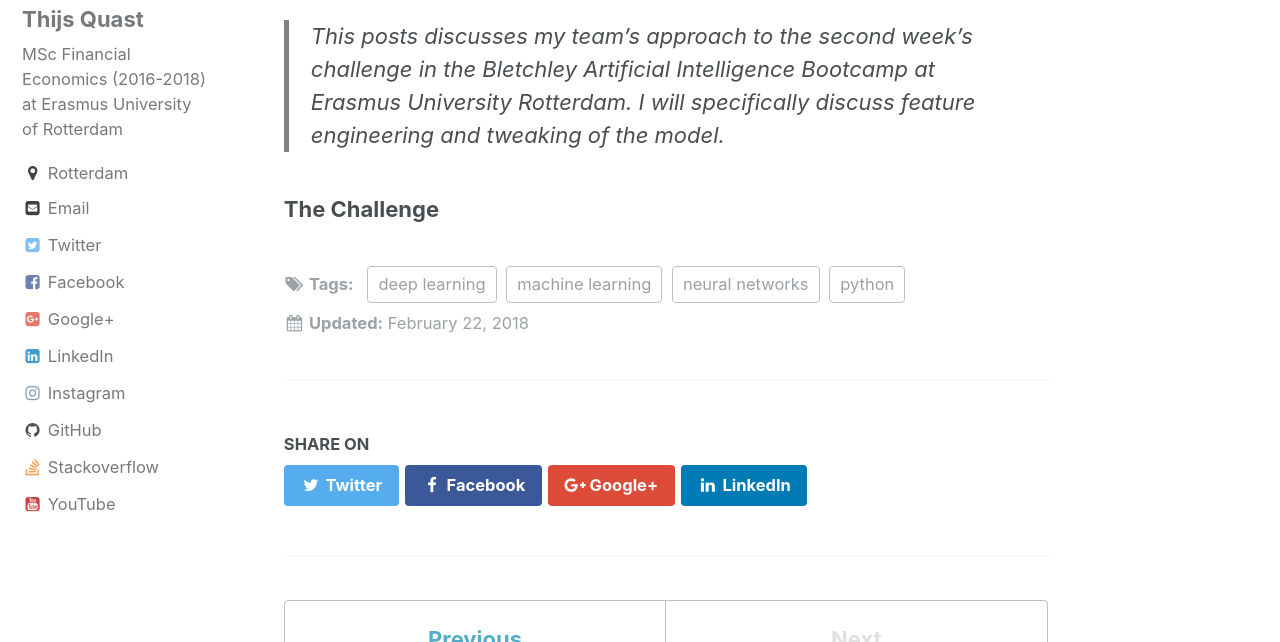
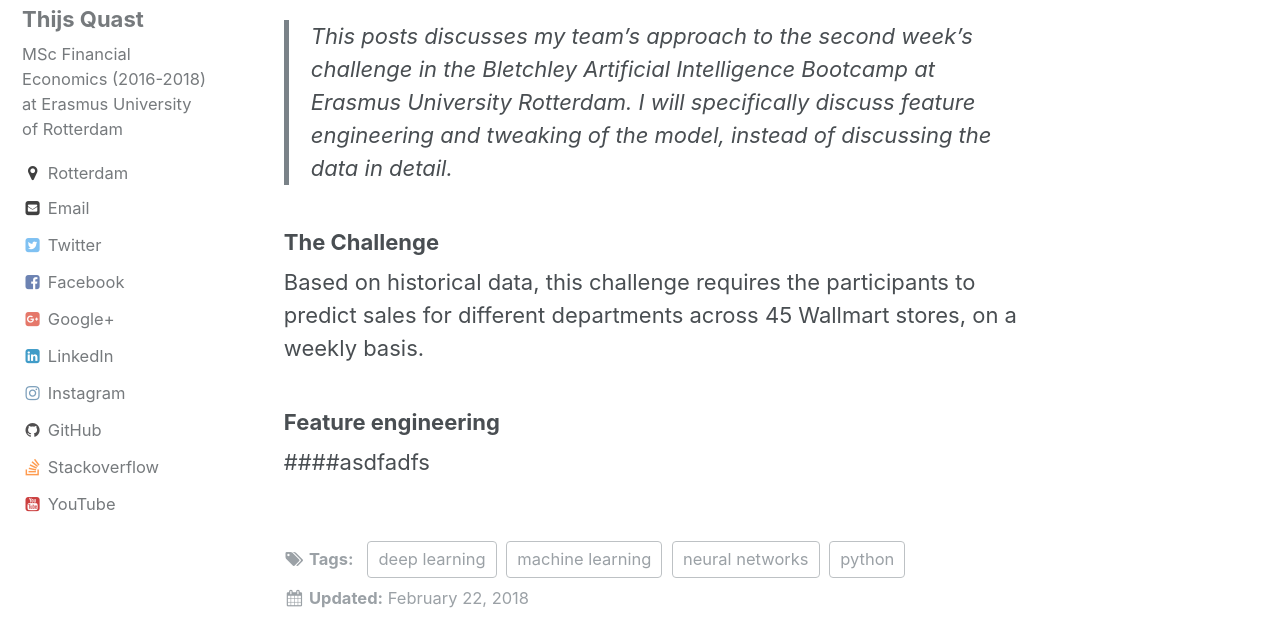
Before and after one commit to Thijsq/thijsq.github.io, a Jekyll site: the page built from _posts/2018-02-22-nn-sales-prediction.md, in a window 1280 px wide and 900 px high, cut to the strip 258-900 px from the top of the window. Built offline with Jekyll 4.4.1, drawn with Linux system fonts in a browser that asks for light colours.

Commit message:
Update 2018-02-22-nn-sales-prediction.md

```diff
--- a/_posts/2018-02-22-nn-sales-prediction.md
+++ b/_posts/2018-02-22-nn-sales-prediction.md
@@ -6,6 +6,11 @@ date: 2018-02-22
 tags: [machine learning, neural networks, deep learning, python]
 ---
 
-> This posts discusses my team's approach to the second week's challenge in the Bletchley Artificial Intelligence Bootcamp at Erasmus University Rotterdam. I will specifically discuss feature engineering and tweaking of the model.
+> This posts discusses my team's approach to the second week's challenge in the Bletchley Artificial Intelligence Bootcamp at Erasmus University Rotterdam. I will specifically discuss feature engineering and tweaking of the model, instead of discussing the data in detail.
 
 ### The Challenge
+Based on historical data, this challenge requires the participants to predict sales for different departments across 45 Wallmart stores, on a weekly basis.
+
+
+### Feature engineering
+  ####asdfadfs
```
